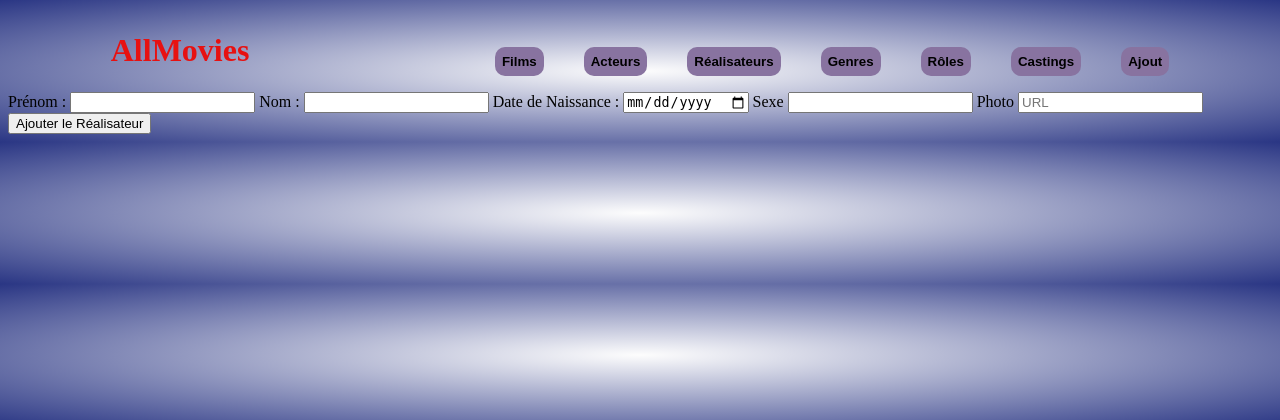
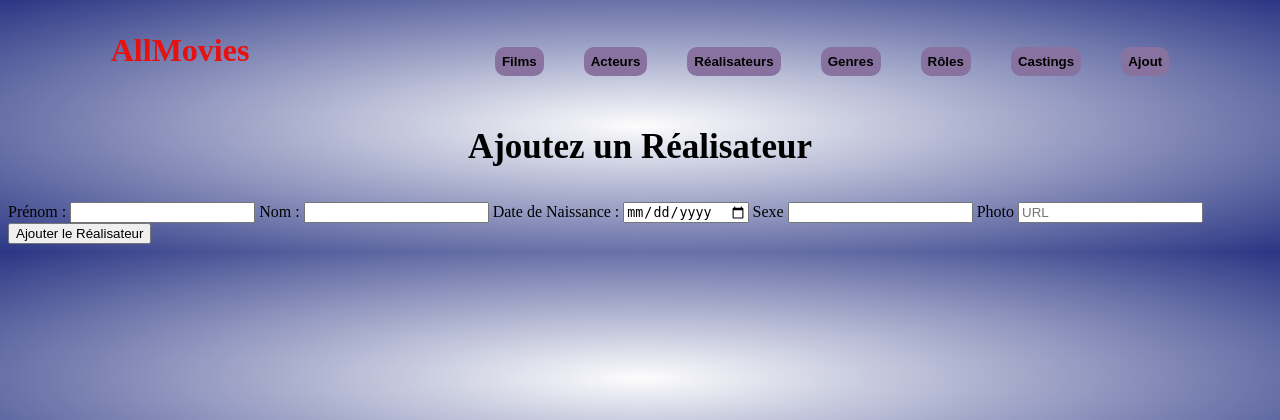
Before and after one commit to derdeche/MVC_Cinema, a PHP site: template view/ajoutRealisateur.php in a window 1280 px wide. Shown: the top 420 px of the page. Run offline with PHP 8.4, Linux system fonts and the light colour scheme; the template is opened without the code that fills it, so the values that code supplies are empty; some libraries are stand-ins or nearby versions.

Commit message:
add titre formulaire

```diff
--- a/view/ajoutRealisateur.php
+++ b/view/ajoutRealisateur.php
@@ -1,6 +1,7 @@
 <?php
 ob_start();
 ?>
+<p class= "titre"><strong>Ajoutez un Réalisateur</strong></p>
 <form action="index.php?action=ajoutRealisateur" method="post">
 
     <label >Prénom :</label>
```
